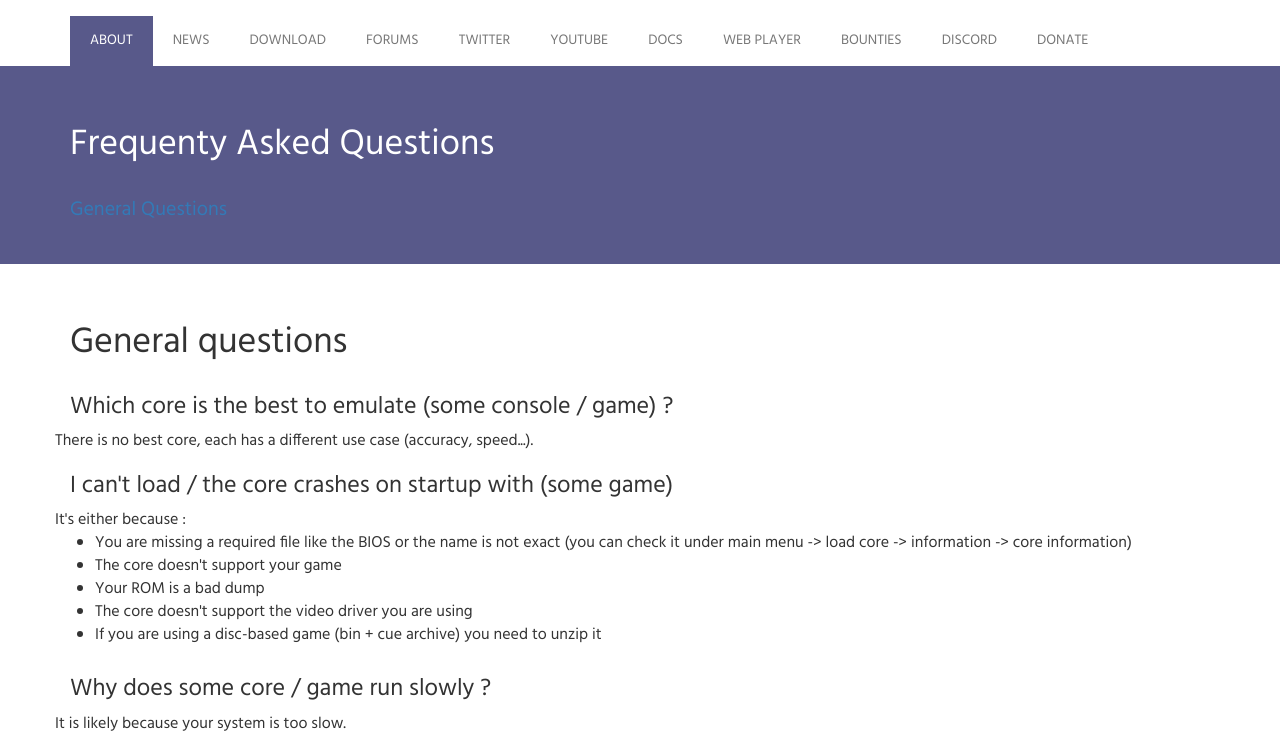
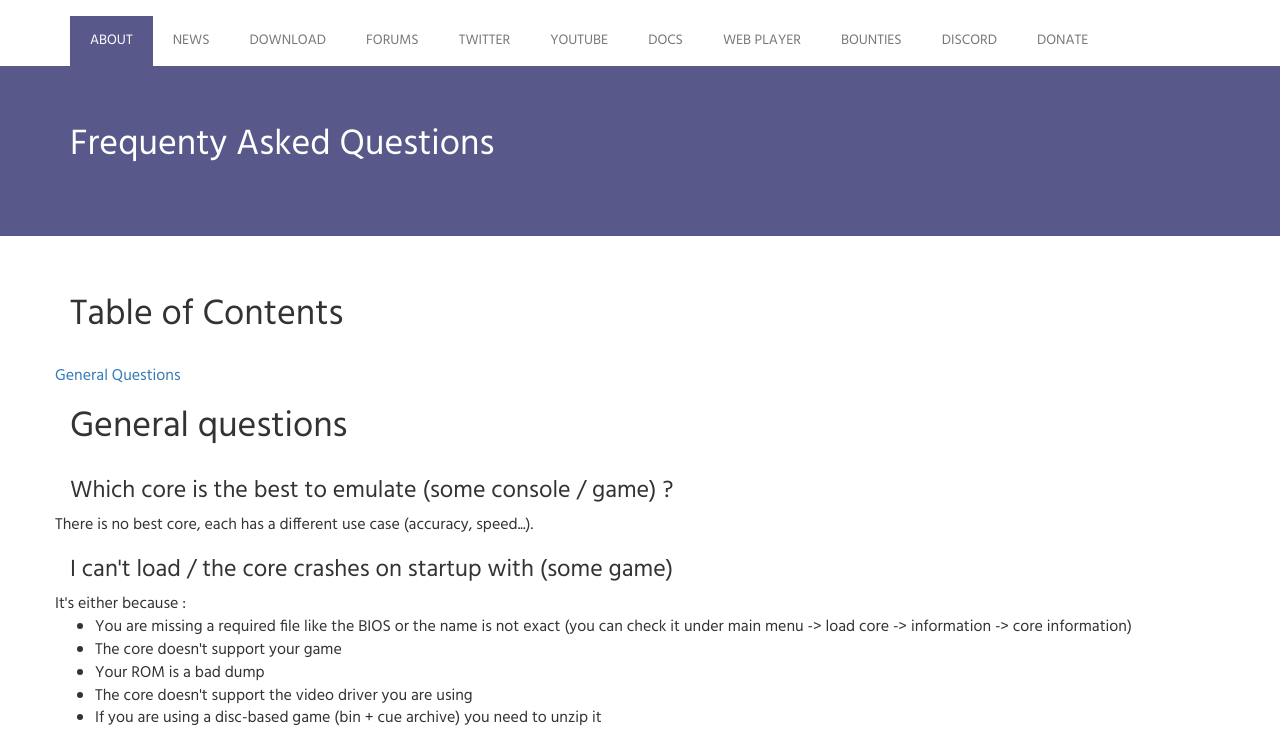
Before and after one commit to gouchi/www.retroarch.com, a PHP site: page /index.php?page=faq in a window 1280 px wide. Shown: the part 165-901 px from the top of the page. Run offline with PHP 8.4, Linux system fonts and the light colour scheme.

Commit message:
Update faq.php

```diff
--- a/faq.php
+++ b/faq.php
@@ -5,7 +5,6 @@
         <div class="row">
             <div class="col-md-12 abstract">
                 <h1>Frequenty Asked Questions</h1>
-             <a href="#general-questions">General Questions</a>
             </div>
         </div>
     </div>
@@ -13,6 +12,10 @@
 
 <div class="doc">
     <div class="container">
+     <h1><a id="table-of-contents"></a>Table of Contents</h1>
+     <div class="row platforms">
+      <a href="#general-questions">General Questions</a>
+     </div>
      <h1><a id="general-questions"></a>General questions</h1>
         <h3>Which core is the best to emulate (some console / game) ?</h3>
         <div class="row platforms">
```
